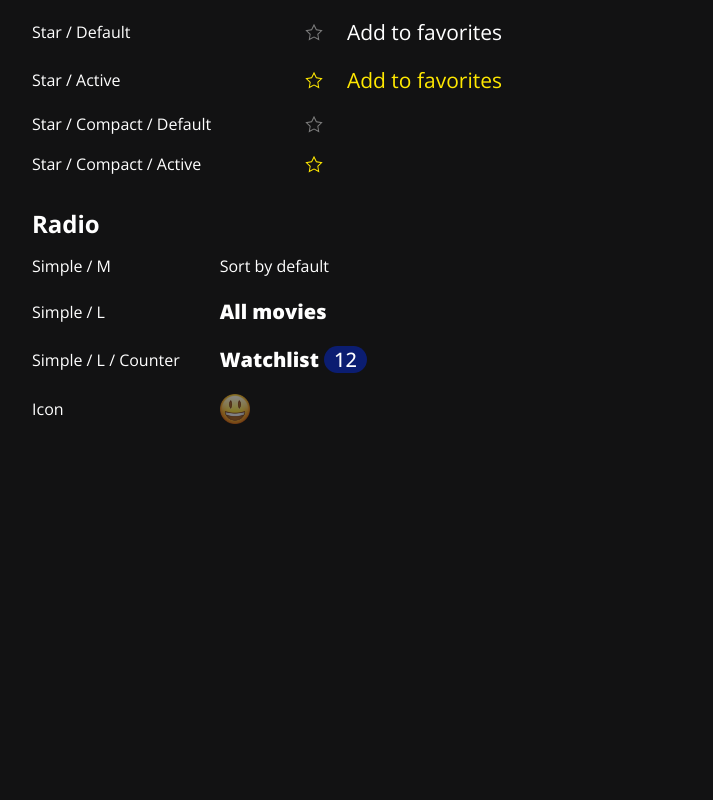
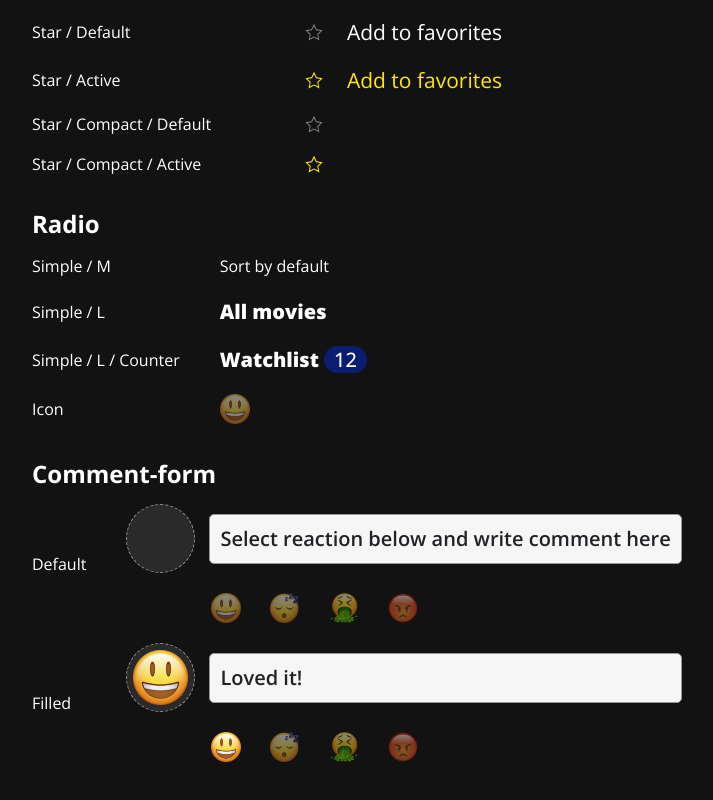
Before and after one commit to umnyash/cinemaddict, a website: page markup/ui-kit.html in a window 1280 px wide. Shown: the part 694-1494 px from the top of the page, without its empty margins (8-721 px from the left). Before the commit the page ends 1158 px from the top, so only its background shows below. Drawn offline with Linux system fonts and the light colour scheme.

Commit message:
feat(markup): add comment-form

```diff
--- a/markup/css/style.css
+++ b/markup/css/style.css
@@ -263,6 +263,43 @@
 
 .checker--icon .checker__control:checked + .checker__label {
   opacity: 1;
+}
+
+/* #endregion */
+
+/* #region comment-form */
+
+.comment-form {
+  display: grid;
+  grid-template-columns: auto 1fr;
+  gap: 20px 14px;
+  align-items: center;
+}
+
+.comment-form__emotion-wrapper {
+  display: grid;
+  box-sizing: border-box;
+  width: 69px;
+  aspect-ratio: 1 / 1;
+  border: 1px dashed var(--outline-color-strong);
+  border-radius: 50%;
+  place-items: center;
+  background-color: var(--background-special-color-2);
+}
+
+.comment-form__emotion {
+  width: 55px;
+  height: 55px;
+}
+
+.comment-form__emotions {
+  grid-column-start: 2;
+  display: flex;
+  flex-wrap: wrap;
+  padding: 0;
+  border: none;
+  margin: 0 0 0 2px;
+  gap: 14px 29px;
 }
 
 /* #endregion */
@@ -599,6 +636,47 @@
 
 /* #endregion */
 
+/* #region text-area */
+
+.text-area {
+  display: grid;
+  font-size: 20px;
+  line-height: 28px;
+  font-weight: 600;
+  color: var(--text-additional-color);
+}
+
+.text-area__control {
+  grid-area: 1 / 1 / 2 / 2;
+  box-sizing: border-box;
+  width: 100%;
+  resize: none;
+  padding: 10px;
+  border: 1px solid var(--outline-color-strong);
+  border-radius: 5px;
+  font: inherit;
+  color: inherit;
+  background: var(--background-additional-color);
+}
+
+.text-area__control::placeholder {
+  color: transparent;
+}
+
+.text-area__label {
+  grid-area: 1 / 1 / 2 / 2;
+  padding: 11px;
+  color: transparent;
+  pointer-events: none;
+  transition: color 100ms linear;
+}
+
+.text-area__control:placeholder-shown + .text-area__label{
+  color: inherit;
+}
+
+/* #endregion */
+
 /* #region title */
 
 .title {
--- a/markup/ui-kit.html
+++ b/markup/ui-kit.html
@@ -132,6 +132,67 @@
       </label>
     </div>
   </section>
+  <section>
+    <div class="container">
+      <h2>Comment-form</h2>
+      Default
+      <form class="comment-form" action="https://echo.htmlacademy.ru/courses" method="post">
+        <div class="comment-form__emotion-wrapper" aria-hidden="true"></div>
+        <label class="comment-form__field text-area">
+          <textarea class="text-area__control" name="comment" rows="1" placeholder="Good movie!" required></textarea>
+          <span class="text-area__label">Select reaction below and write comment here</span>
+        </label>
+        <fieldset class="comment-form__emotions">
+          <legend class="visually-hidden">Emotion:</legend>
+          <label class="checker checker--icon">
+            <input class="checker__control visually-hidden" name="emotion" value="smile" type="radio" required>
+            <img class="checker__label" src="images/emoji/smile.png" width="30" height="30" alt="Smile emoji.">
+          </label>
+          <label class="checker checker--icon">
+            <input class="checker__control visually-hidden" name="emotion" value="sleeping" type="radio" required>
+            <img class="checker__label" src="images/emoji/sleeping.png" width="30" height="30" alt="Sleeping emoji.">
+          </label>
+          <label class="checker checker--icon">
+            <input class="checker__control visually-hidden" name="emotion" value="puke" type="radio" required>
+            <img class="checker__label" src="images/emoji/puke.png" width="30" height="30" alt="Puke emoji.">
+          </label>
+          <label class="checker checker--icon">
+            <input class="checker__control visually-hidden" name="emotion" value="angry" type="radio" required>
+            <img class="checker__label" src="images/emoji/angry.png" width="30" height="30" alt="Angry emoji.">
+          </label>
+        </fieldset>
+      </form>
+      Filled
+      <form class="comment-form" action="https://echo.htmlacademy.ru/courses" method="post">
+        <div class="comment-form__emotion-wrapper" aria-hidden="true">
+          <img class="comment-form__emotion" src="images/emoji/smile.png" width="55" height="55" alt="">
+        </div>
+        <label class="comment-form__field text-area">
+          <textarea class="text-area__control" name="comment" rows="1" placeholder="Good movie!" required>Loved it!</textarea>
+          <span class="text-area__label">Select reaction below and write comment here</span>
+        </label>
+        <fieldset class="comment-form__emotions">
+          <legend class="visually-hidden">Emotion:</legend>
+          <label class="checker checker--icon">
+            <input class="checker__control visually-hidden" name="emotion" value="smile" type="radio" required checked>
+            <img class="checker__label" src="images/emoji/smile.png" width="30" height="30" alt="Smile emoji.">
+          </label>
+          <label class="checker checker--icon">
+            <input class="checker__control visually-hidden" name="emotion" value="sleeping" type="radio" required>
+            <img class="checker__label" src="images/emoji/sleeping.png" width="30" height="30" alt="Sleeping emoji.">
+          </label>
+          <label class="checker checker--icon">
+            <input class="checker__control visually-hidden" name="emotion" value="puke" type="radio" required>
+            <img class="checker__label" src="images/emoji/puke.png" width="30" height="30" alt="Puke emoji.">
+          </label>
+          <label class="checker checker--icon">
+            <input class="checker__control visually-hidden" name="emotion" value="angry" type="radio" required>
+            <img class="checker__label" src="images/emoji/angry.png" width="30" height="30" alt="Angry emoji.">
+          </label>
+        </fieldset>
+      </form>
+    </div>
+  </section>
 </body>
 
 </html>
```
